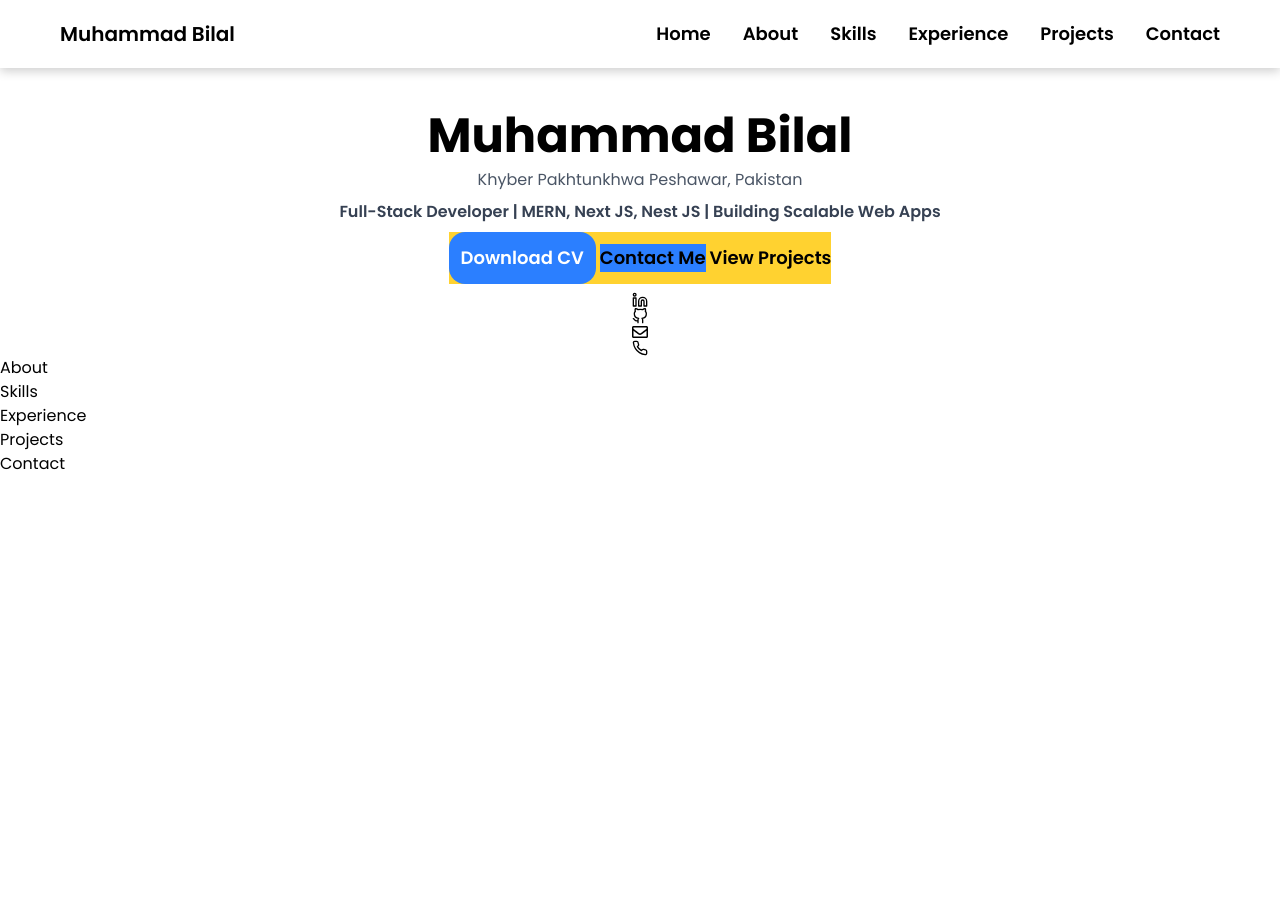
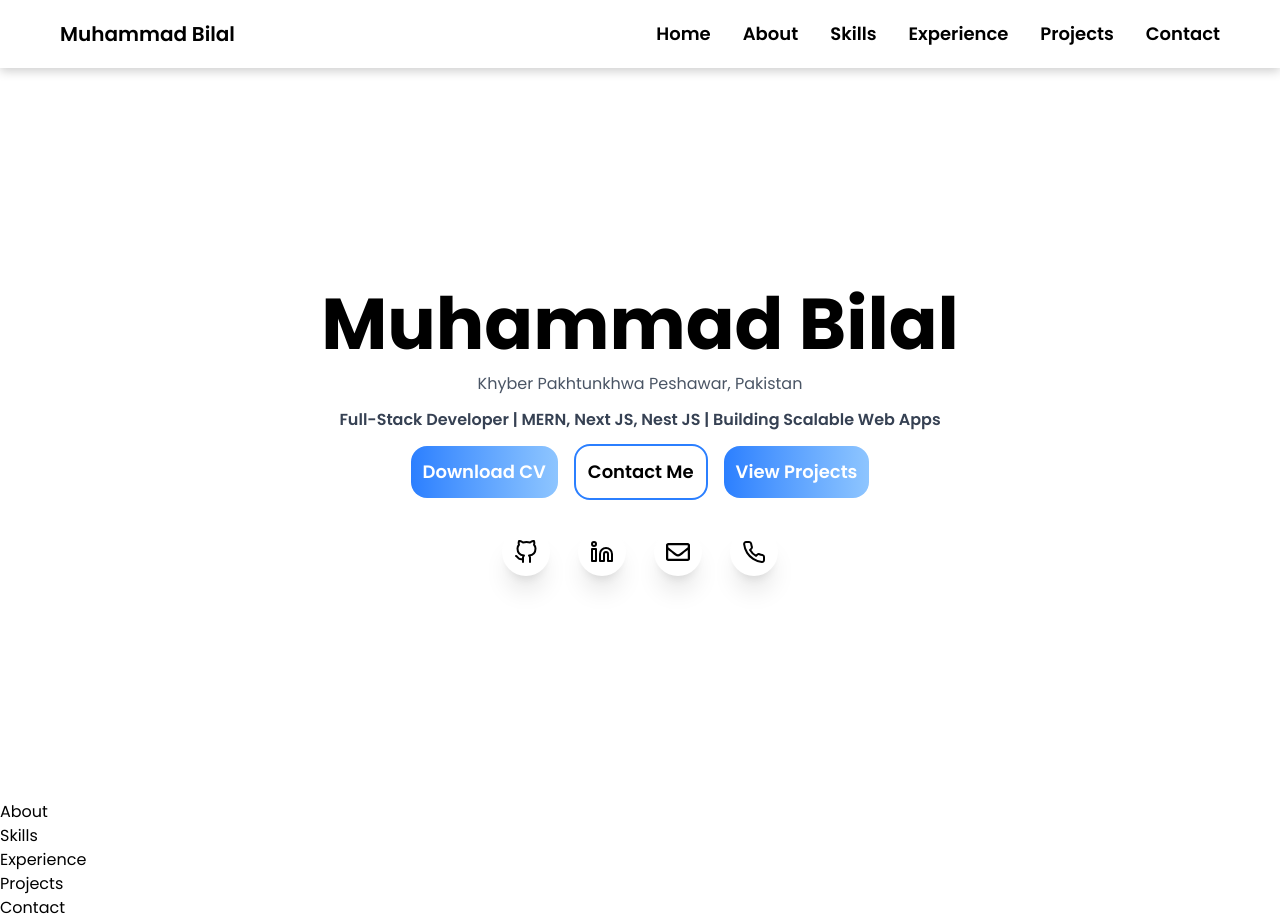
Before and after one commit to Bilal4542/my-portfolio, a React (Vite) app: page / in a window 1280 px wide. Before the commit the page ends 800 px from the top, so only its background shows below. Built offline with nearby package versions, Linux system fonts and the light colour scheme.

Commit message:
working on home section

```diff
--- a/src/components/Home.jsx
+++ b/src/components/Home.jsx
@@ -4,21 +4,21 @@ import { FaRegEnvelope } from "react-icons/fa";
 
 const Home = () => {
   return (
-    <div className='flex justify-center items-center w-[90%] m-auto'>
-      <div className="flex items-center justify-center flex-col gap-2">
-        <h1 className='text-5xl font-bold mt-28'>Muhammad Bilal</h1>
+    <div className='flex justify-center items-center w-[90%] m-auto  h-screen'>
+      <div className="flex items-center justify-center flex-col gap-3">
+        <h1 className='text-7xl font-bold mt-20'>Muhammad Bilal</h1>
         <p className='text-gray-600'>Khyber Pakhtunkhwa Peshawar, Pakistan</p>
         <p className='font-semibold text-gray-700 text-md'>Full-Stack Developer | MERN, Next JS, Nest JS | Building Scalable Web Apps</p>
-        <div className='bg-amber-300 flex items-center justify-center gap-1 text-lg font-semibold'>
-          <button className='bg-gradient-to-r bg-blue-500 text-white p-3 rounded-2xl'>Download CV</button>
-          <button className='bg-blue-500'>Contact Me</button>
-          <button>View Projects</button>
+        <div className='flex items-center justify-center gap-4 text-lg font-semibold'>
+          <button className='bg-gradient-to-r from-blue-500 to-blue-300 text-white p-3 rounded-2xl  hover:border-2 hover:border-blue-500 hover:from-blue-300 hover:to-blue-500 cursor-pointer transition-all duration-100'>Download CV</button>
+          <button className='border-2 p-3 rounded-2xl border-blue-500 hover:bg-gradient-to-r hover:from-blue-300 hover:to-blue-500 hover:text-white cursor-pointer transition-all duration-100'>Contact Me</button>
+          <button className='bg-gradient-to-r from-blue-500 to-blue-300 text-white p-3 rounded-2xl  hover:border-2 hover:border-blue-500 hover:from-blue-300 hover:to-blue-500 cursor-pointer transition-all duration-100'>View Projects</button>
         </div>
-        <div className="">
-          <a href=""><span><FiLinkedin/></span></a>
-          <a href=""><span><FiGithub /></span></a>
-          <a href=""><span><FaRegEnvelope /></span></a>
-          <a href=""><span><FiPhone  /></span></a>
+        <div className="flex items-center justify-center gap-7 p-4">
+          <a href="https://github.com/Bilal4542" target='_blank' className='text-2xl bg-white shadow-xl p-3 rounded-full hover:bg-blue-500 hover:text-white transition-all duration-200 hover:scale-125'><span className=''><FiGithub /></span></a>
+          <a href="https://www.linkedin.com/in/muhammad-bilal-b8b410329/" target='_blank' className='text-2xl bg-white shadow-xl p-3 rounded-full hover:bg-blue-500 hover:text-white transition-all duration-200 hover:scale-125'><span className=''><FiLinkedin/></span></a>
+          <a href="mbilal45422@gmail.com" target='_blank' className='text-2xl bg-white shadow-xl p-3 rounded-full hover:bg-blue-500 hover:text-white transition-all duration-200 hover:scale-125'><span className=''><FaRegEnvelope /></span></a>
+          <a href="+923101096610" target='_blank' className='text-2xl bg-white shadow-xl p-3 rounded-full hover:bg-blue-500 hover:text-white transition-all duration-200 hover:scale-125'><span className=''><FiPhone  /></span></a>
         </div>
       </div>
     </div>
--- a/src/components/Navbar.jsx
+++ b/src/components/Navbar.jsx
@@ -18,7 +18,7 @@ const Navbar = () => {
 
 
   return (
-    <div className='fixed w-full z-10'>
+    <div className='fixed w-full z-10 top-0 left-0'>
       <div>
         <div className='flex flex-row justify-between items-center p-5 lg:px-15 px-5 bg-gradient-to-r from-backgroundColor to-brightColor   shadow-[0_3px_10px_rgb(0,0,0,0.2)]'>
           <div className='flex flex-row gap-2 items-center cursor-pointer'>
--- a/src/index.css
+++ b/src/index.css
@@ -1,5 +1,8 @@
 @import url('https://fonts.googleapis.com/css2?family=Poppins:wght@200;300;400;500;600;700&display=swap');
 @import "tailwindcss";
+
+@tailwind utilities;
+
 
 body{
     font-family: 'Poppins', sans-serif;
```
